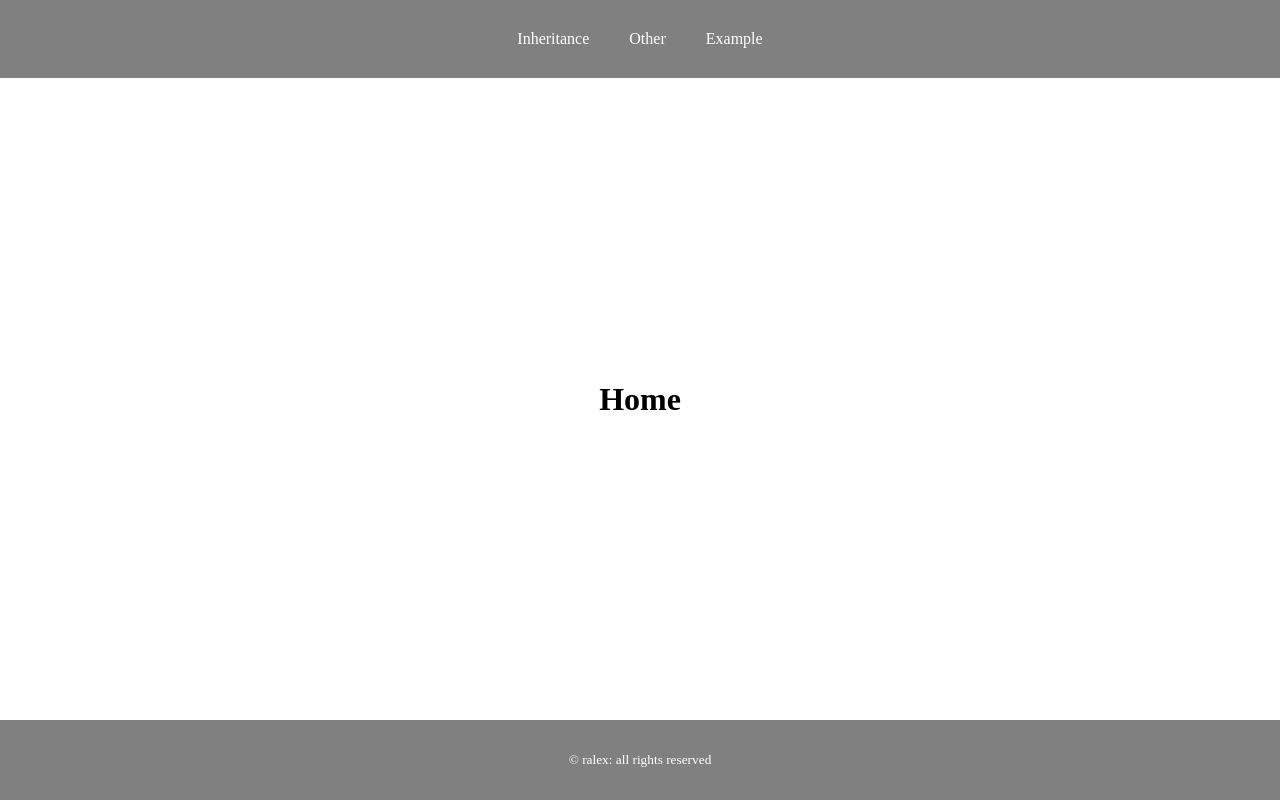
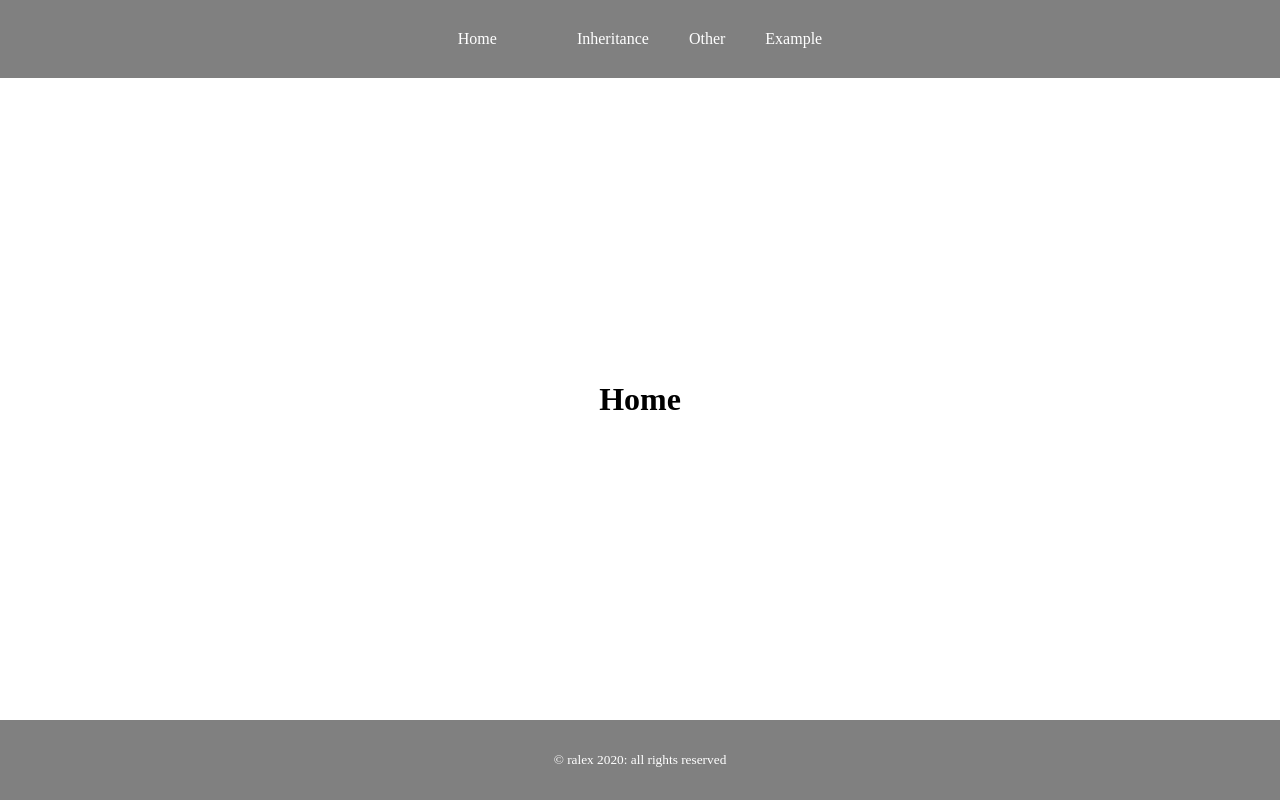
Before and after one commit to ralexrivero/Django, a Django app: page / in a window 1280 px wide. Run offline with Django 4.2, Linux system fonts and the light colour scheme.

Commit message:
modular code

```diff
--- a/templateInheritance/templates/layouts/base.html
+++ b/templateInheritance/templates/layouts/base.html
@@ -14,20 +14,12 @@
     <link rel="stylesheet" href="{% static 'css/main.css' %}">
 </head>
 <body>
-    <nav>
-        <ul>
-            <li><a href="{% url 'inheritance' %}">Inheritance</a></li>
-            <li><a href="{% url 'other' %}">Other</a></li>
-            <li><a href="{% url 'example' %}">Example</a></li>
-        </ul>
-    </nav>
+    {% include './partials/menu.html' %}
     <main>
         {% block content %}
         {% endblock %}
     </main>
-    <footer>
-        <small>&copy; ralex: all rights reserved</small>
-    </footer>
+    {% include './partials/footer.html' %}
     {% block scripts %}
     {% endblock %}
 </body>
--- /dev/null
+++ b/templateInheritance/templates/layouts/partials/footer.html
@@ -0,0 +1,3 @@
+<footer>
+    <small>&copy; ralex 2020: all rights reserved</small>
+</footer>
--- /dev/null
+++ b/templateInheritance/templates/layouts/partials/menu.html
@@ -0,0 +1,8 @@
+<nav>
+    <ul>
+        <li><a href="{% url 'index' %}">Home</a><li>
+        <li><a href="{% url 'inheritance' %}">Inheritance</a></li>
+        <li><a href="{% url 'other' %}">Other</a></li>
+        <li><a href="{% url 'example' %}">Example</a></li>
+    </ul>
+</nav>
```
Also changed, not shown: README.md.
